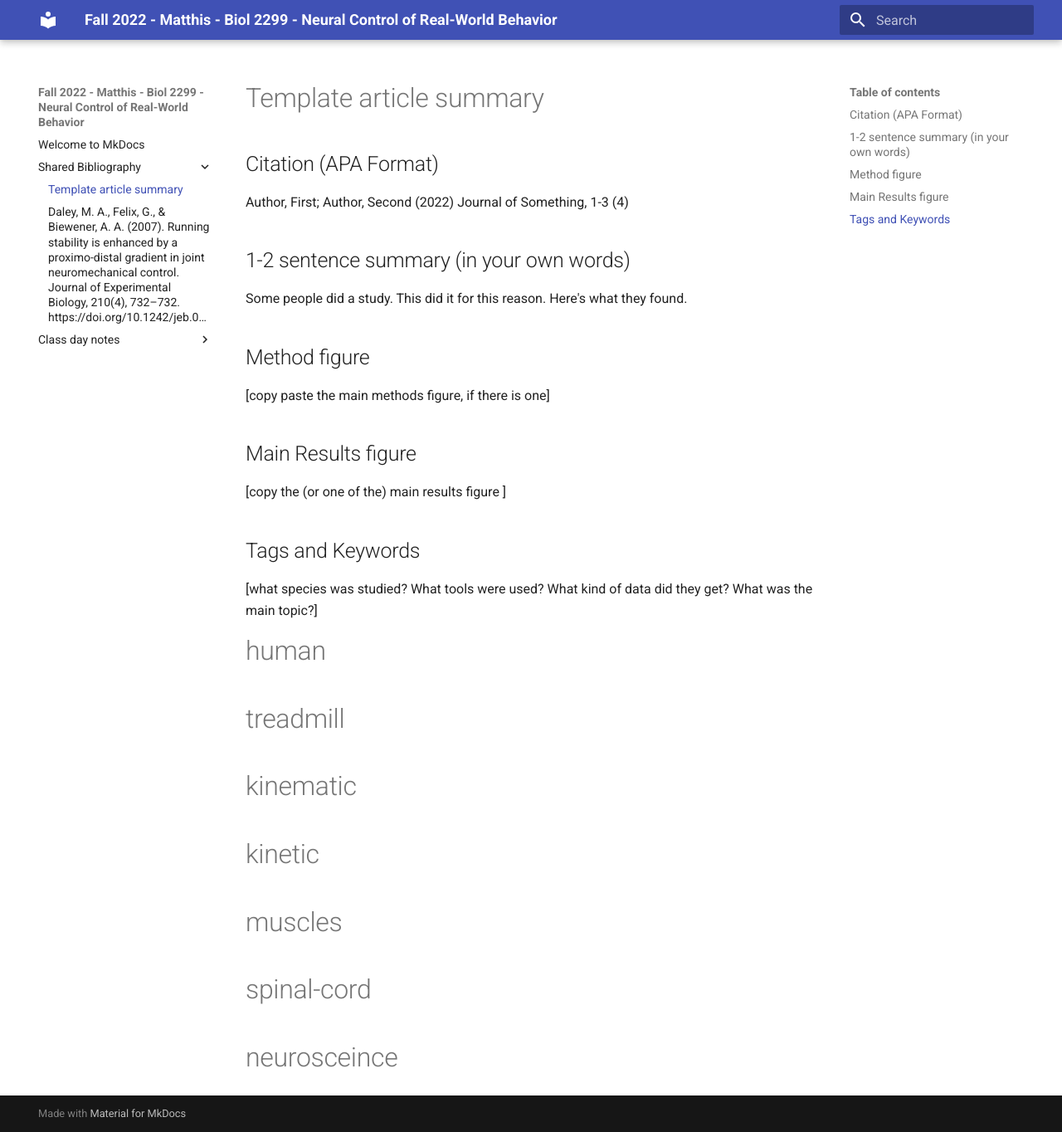
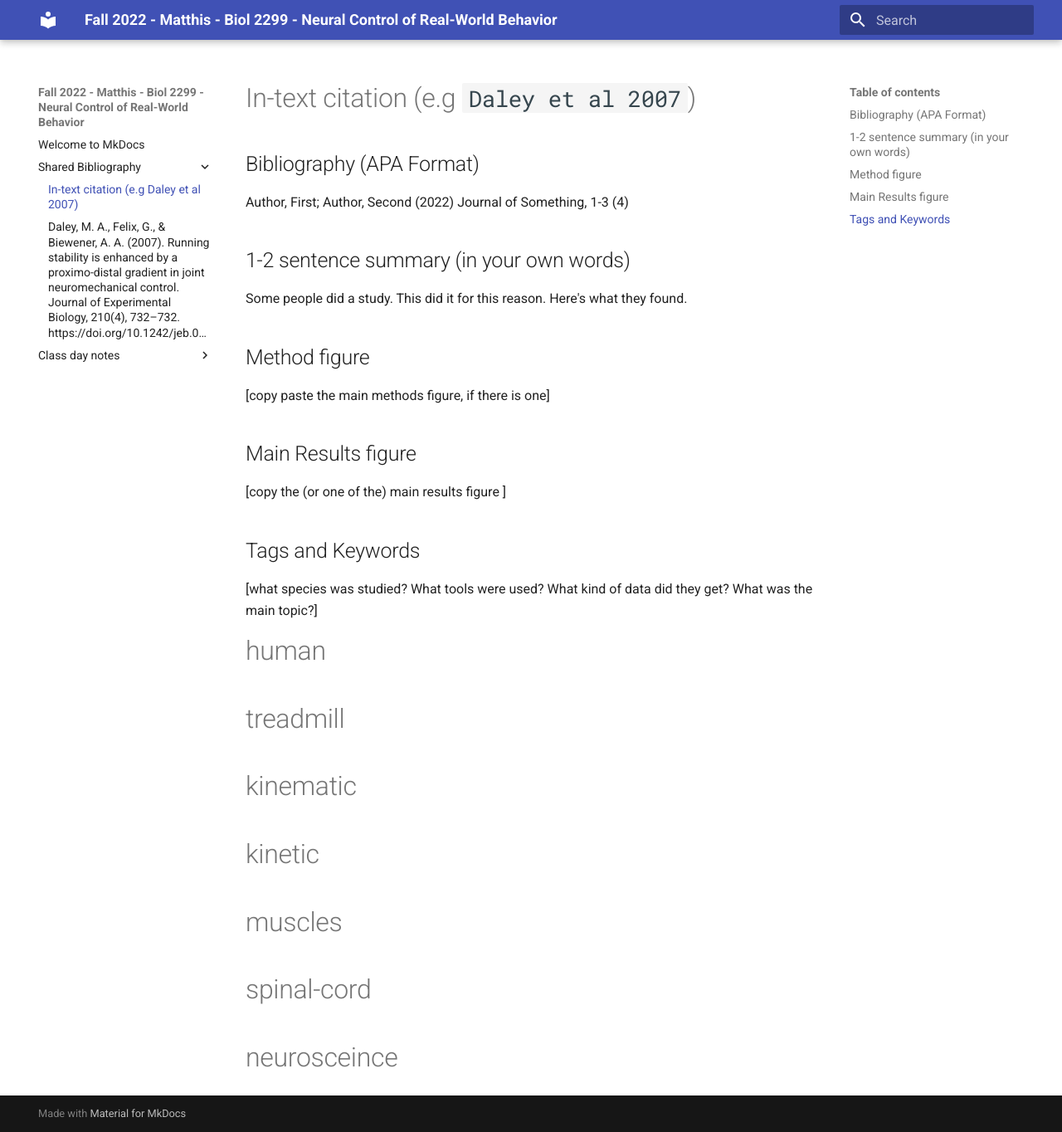
Before and after one commit to Biol2299-Matthis-Fall2022/Biol2299-Matthis-Fall2022, an MkDocs documentation site: the page built from docs/Shared Bibliography/_paper_summary_template.md, in a window 1280 px wide and 1364 px high. Shown: the whole window at 83% size. Built offline with MkDocs 1.6.1 and Material for MkDocs 9.7.7, drawn with Linux system fonts in a browser that asks for light colours.

```diff
--- a/docs/Shared Bibliography/_paper_summary_template.md
+++ b/docs/Shared Bibliography/_paper_summary_template.md
@@ -1,6 +1,6 @@
-# Template article summary
+# In-text citation (e.g `Daley et al 2007`)
 
-## Citation (APA Format)
+## Bibliography  (APA Format)
 
 Author, First; Author, Second (2022) Journal of Something, 1-3 (4)
 
```
Also changed, not shown: class_day_notes/2022-09-19.md (deleted, +0 -38 lines), docs/Shared Bibliography/daley_et_al_2007.md (+3 -3 lines), docs/class_day_notes/2022-09-14.md (+2 -1 lines), docs/class_day_notes/2022-09-21.md (+1 -1 lines), docs/Shared Bibliography/images/img.png (renamed from docs/Shared Bibliography/img.png), docs/Shared Bibliography/images/img_1.png (renamed from docs/Shared Bibliography/img_1.png), docs/Shared Bibliography/images/img_2.png (renamed from docs/Shared Bibliography/img_2.png), 1 other file.
